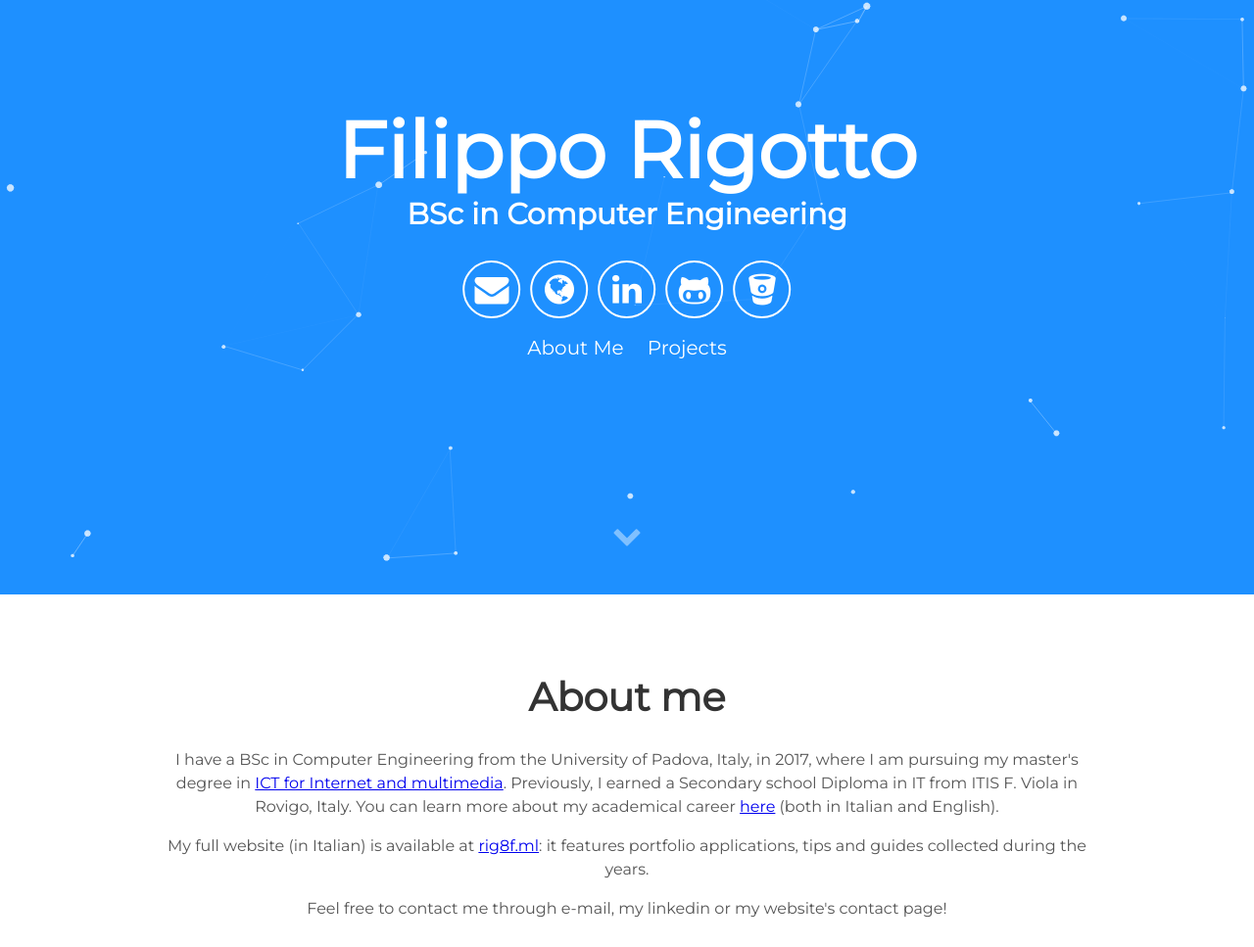
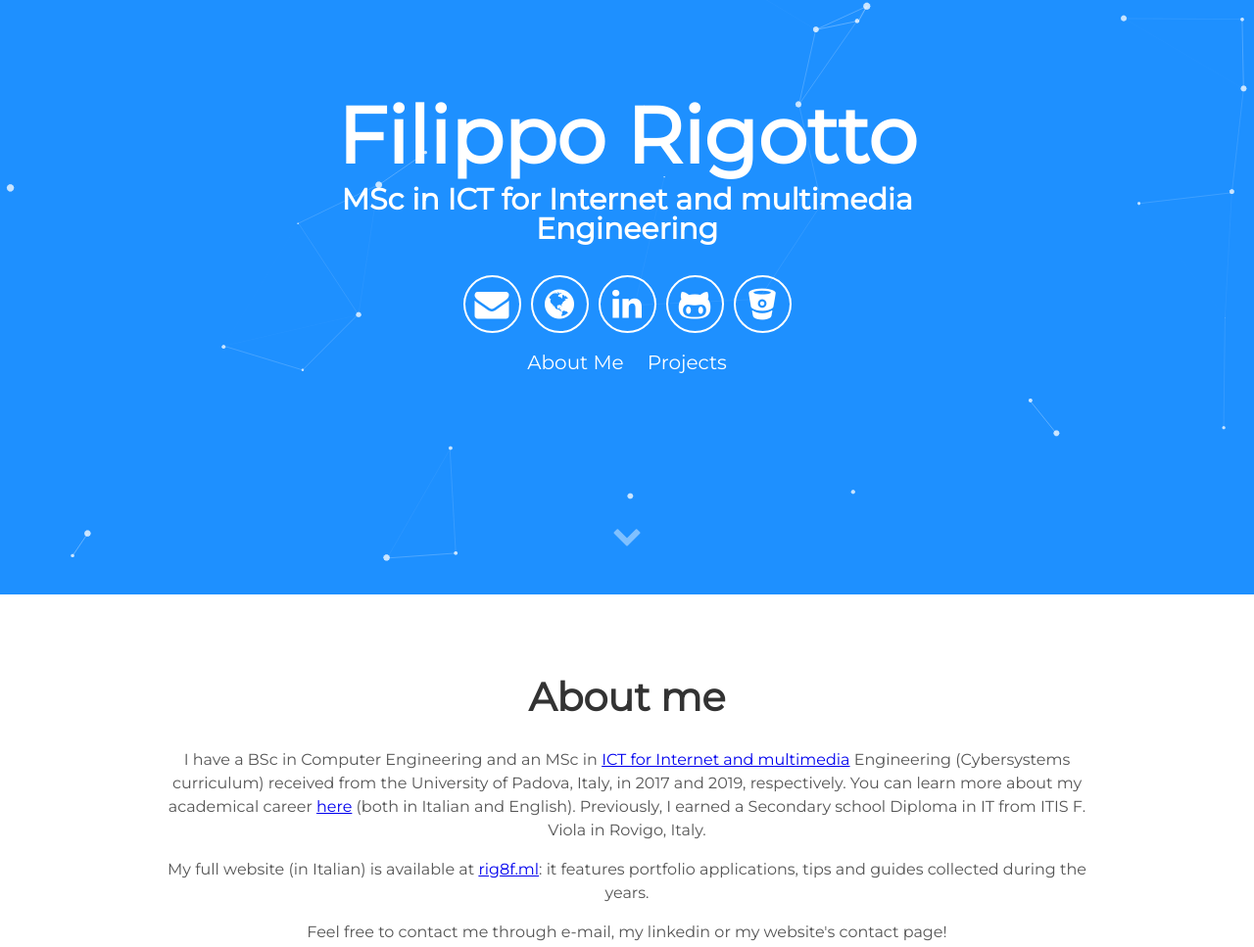
Before and after one commit to rig8f/rig8f.github.io, a plain HTML site: page index.html in a window 1280 px wide. Shown: the part 193-1160 px from the top of the page at 98% size. Drawn offline with Linux system fonts and the light colour scheme.

Commit message:
Degree update

```diff
--- a/index.html
+++ b/index.html
@@ -15,7 +15,7 @@
   <div class="header">
       <h1>
         <span class="site-title">Filippo Rigotto</span>
-        <span class="site-description">BSc in Computer Engineering</span>
+        <span class="site-description">MSc in ICT for Internet and multimedia Engineering</span>
       </h1>
       <div class="header-icons">
         <a aria-label="Send email" href="mailto:rigottofilippo@altervista.org"><i class="icon fa fa-envelope"></i></a>
@@ -38,9 +38,9 @@
 <section id="about">
  <div class="user-details">
   <h1>About me</h1>
-  <p>I have a BSc in Computer Engineering from the University of Padova, Italy, in 2017, where I am pursuing my master's degree in <a href="https://mime.dei.unipd.it">ICT for Internet and multimedia<a>.
-    Previously, I earned a Secondary school Diploma in IT from ITIS F. Viola in Rovigo, Italy.
-    You can learn more about my academical career <a href="https://rigottofilippo.altervista.org/uni">here</a> (both in Italian and English).</p>
+  <p>I have a BSc in Computer Engineering and an MSc in <a href="https://mime.dei.unipd.it">ICT for Internet and multimedia</a> Engineering (Cybersystems curriculum) received from the University of Padova, Italy, in 2017 and 2019, respectively.
+    You can learn more about my academical career <a href="https://rigottofilippo.altervista.org/uni">here</a> (both in Italian and English).
+    Previously, I earned a Secondary school Diploma in IT from ITIS F. Viola in Rovigo, Italy.</p>
   <p>My full website (in Italian) is available at <a href="https://rig8f.ml">rig8f.ml</a>: it features portfolio applications, tips and guides collected during the years.</p>
     <!--It's in Italian, but maybe in the long run I'm going to translate some posts into English.
   <p>Source code for some of my projects and apps is in Github and in Bitbucket (I'm slowly transitioning to use only Github but it takes time).</p>-->
```
